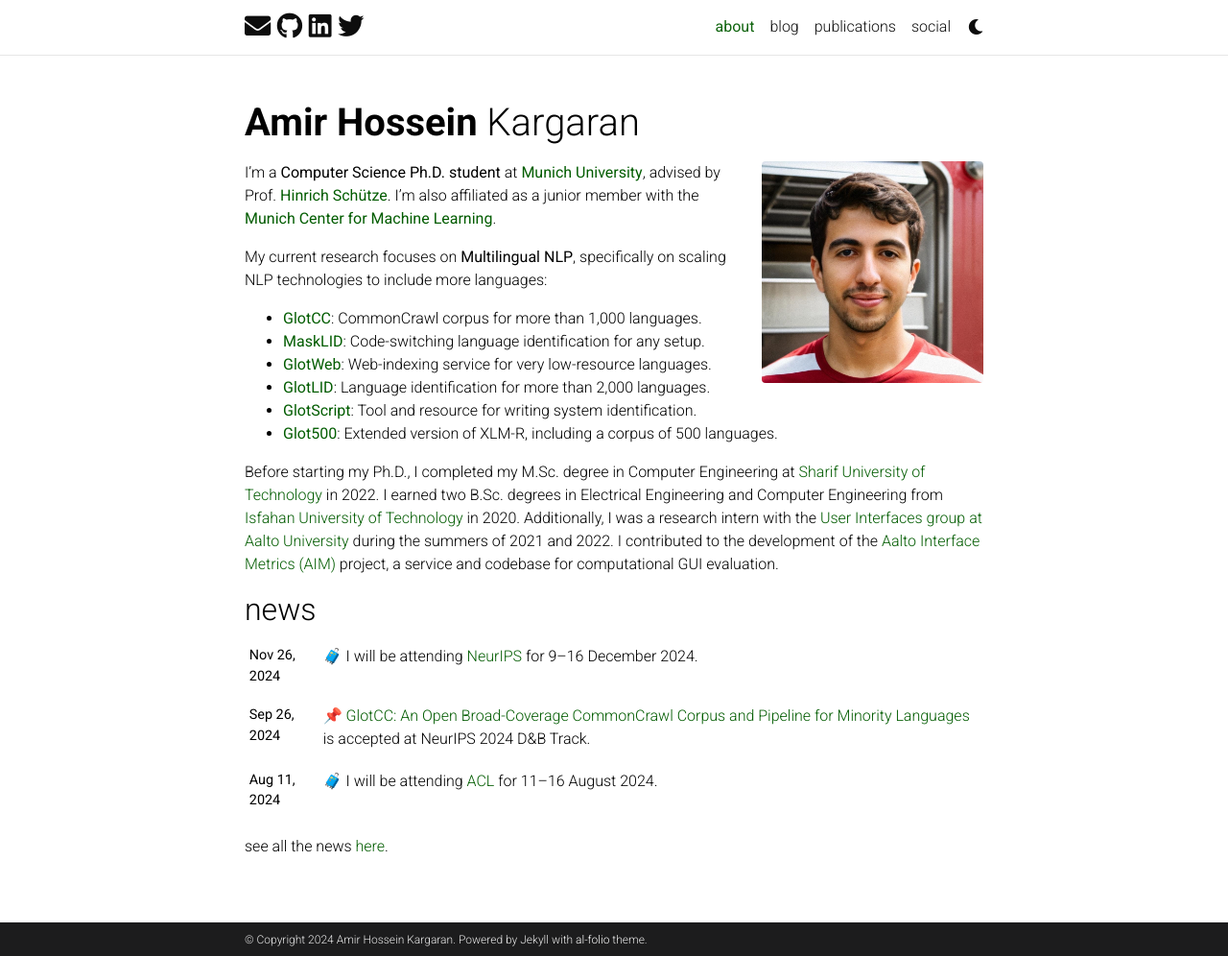
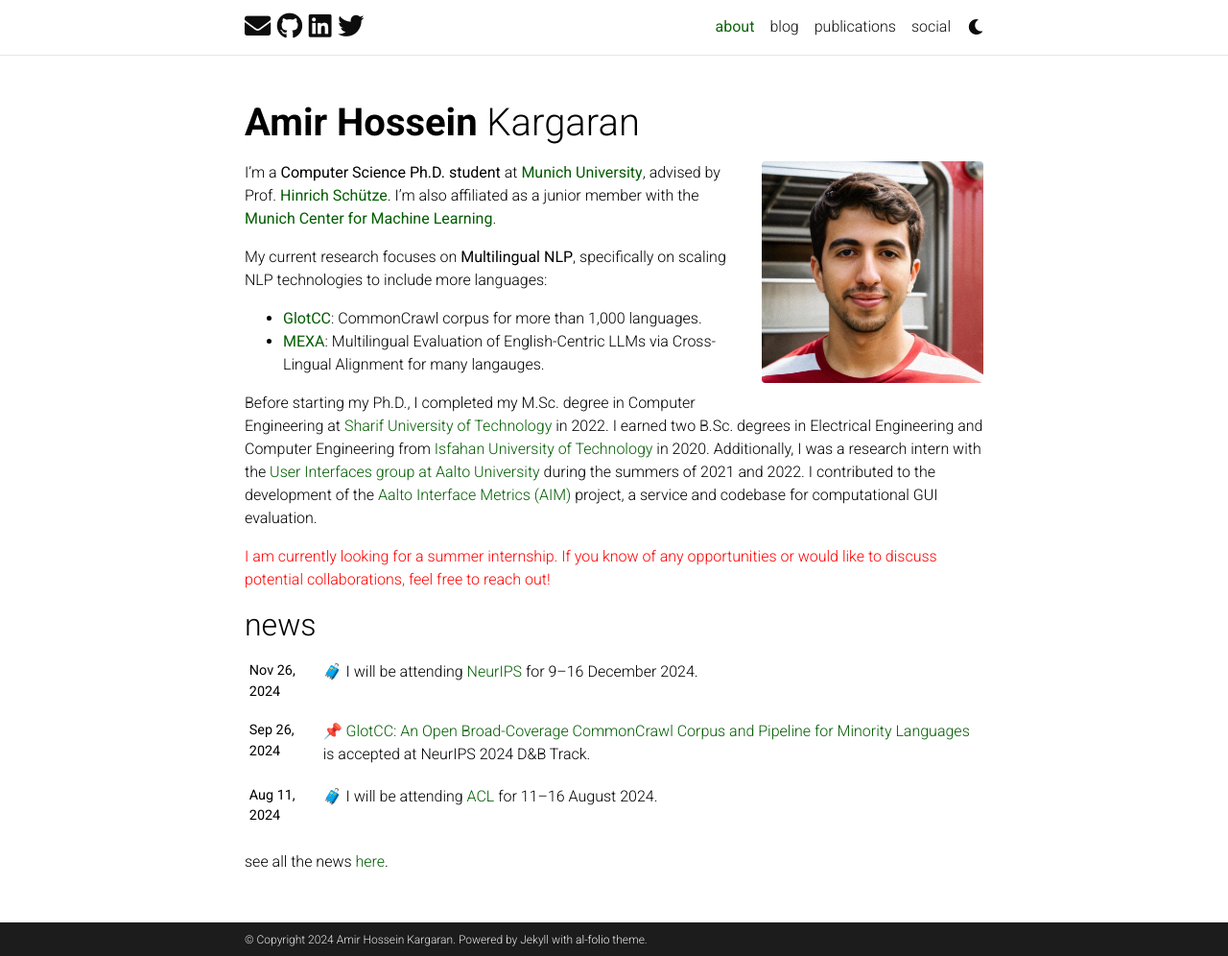
Before and after one commit to kargaranamir/kargaranamir.github.io, a Jekyll site: the page built from _pages/about.md, in a window 1280 px wide and 996 px high. Shown: the whole window at 96% size. Built offline with Jekyll 4.4.1, drawn with Linux system fonts in a browser that asks for light colours; full-size pictures stand in for the smaller copies a plugin makes; comment, search, counter and statistics services are not loaded; a style sheet for code colours, icons or effects is not loaded.

Commit message:
update about.

```diff
--- a/_pages/about.md
+++ b/_pages/about.md
@@ -19,11 +19,11 @@ I'm a <b>Computer Science Ph.D. student</b> at [<b>Munich University</b>](https:
 My current research focuses on <b>Multilingual NLP</b>, specifically on scaling NLP technologies to include more languages:
 
 - [<b>GlotCC</b>](https://github.com/cisnlp/GlotCC): CommonCrawl corpus for more than 1,000 languages.
-- [<b>MaskLID</b>](https://github.com/cisnlp/MaskLID): Code-switching language identification for any setup.
-- [<b>GlotWeb</b>](https://huggingface.co/spaces/cis-lmu/GlotWeb): Web-indexing service for very low-resource languages.
-- [<b>GlotLID</b>](https://github.com/cisnlp/GlotLID): Language identification for more than 2,000 languages.
-- [<b>GlotScript</b>](https://github.com/cisnlp/GlotScript): Tool and resource for writing system identification.
-- [<b>Glot500</b>](https://huggingface.co/spaces/cis-lmu/Glot500): Extended version of XLM-R, including a corpus of 500 languages.
+- [<b>MEXA</b>](https://github.com/cisnlp/MEXA): Multilingual Evaluation of English-Centric LLMs via Cross-Lingual Alignment for many langauges.
+
 
 
 Before starting my Ph.D., I completed my M.Sc. degree in Computer Engineering at [Sharif University of Technology](https://en.sharif.edu/) in 2022. I earned two B.Sc. degrees in Electrical Engineering and Computer Engineering from [Isfahan University of Technology](http://english.iut.ac.ir/) in 2020. Additionally, I was a research intern with the [User Interfaces group at Aalto University](http://userinterfaces.aalto.fi/) during the summers of 2021 and 2022. I contributed to the development of the [Aalto Interface Metrics (AIM)](https://github.com/aalto-ui/aim) project, a service and codebase for computational GUI evaluation.
+
+
+<p style="color:red;">I am currently looking for a summer internship. If you know of any opportunities or would like to discuss potential collaborations, feel free to reach out!</p>
```
